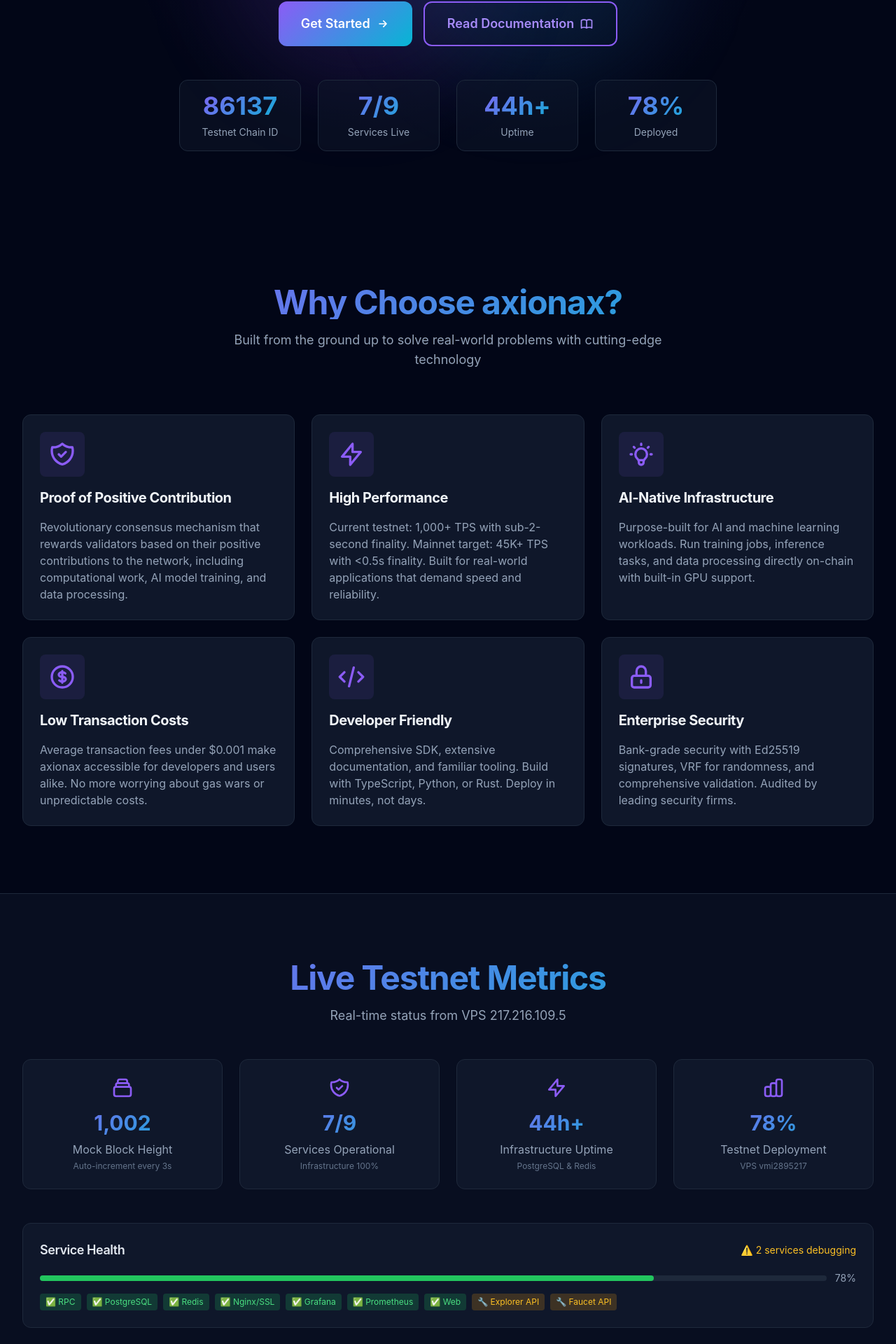
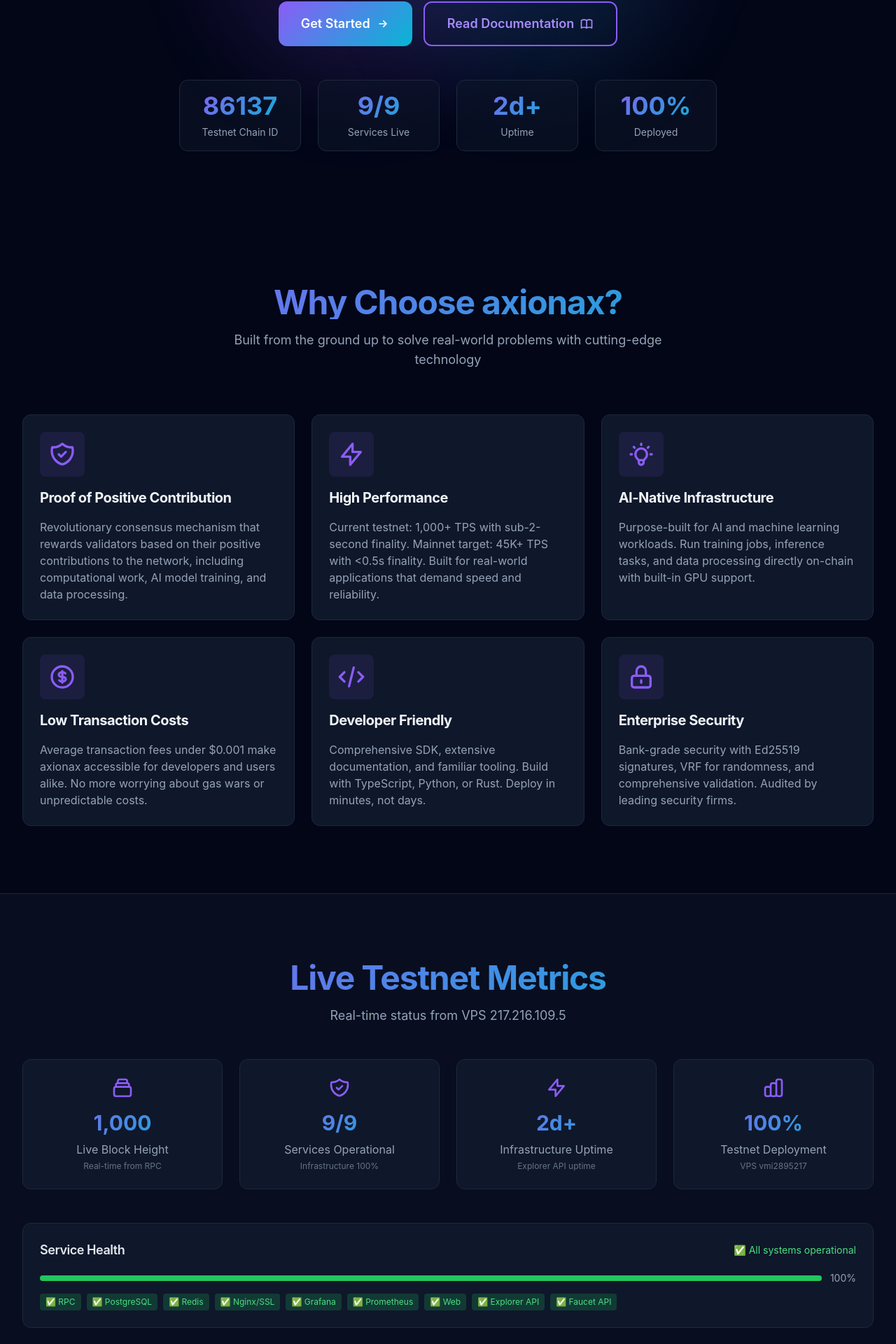
Before and after one commit to axionaxprotocol/axionax-web, a Next.js app: page / in a window 1280 px wide. Shown: the part 509-2429 px from the top of the page at 70% size. Built offline with nearby package versions, Linux system fonts and the light colour scheme; no server answers.

Commit message:
Add real-time stats from Explorer API - Update Statistics component to fetch live data every 5s - Add /api/stats endpoint to Explorer API - Display real block height, service count, and uptime

```diff
--- a/src/components/home/Hero.tsx
+++ b/src/components/home/Hero.tsx
@@ -15,8 +15,8 @@ export default function Hero() {
           {/* Badge */}
           <div className="mb-8 animate-fade-in-up">
             <span className="inline-flex items-center gap-2 px-4 py-2 bg-primary-500/10 border border-primary-500/20 rounded-full text-primary-400 text-sm font-medium">
-              <span className="w-2 h-2 bg-amber-500 rounded-full animate-pulse" />
-              Testnet 78% Deployed • 7/9 Services Live
+              <span className="w-2 h-2 bg-green-500 rounded-full animate-pulse" />
+              Testnet 100% Deployed • 9/9 Services Live
             </span>
           </div>
 
@@ -58,15 +58,15 @@ export default function Hero() {
               <div className="text-sm text-dark-400 group-hover:text-dark-300 transition-colors">Testnet Chain ID</div>
             </div>
             <div className="group text-center p-4 rounded-xl bg-dark-900/50 border border-dark-800 hover:border-secondary-500/50 hover:bg-dark-900 transition-all duration-300 cursor-default">
-              <div className="text-3xl md:text-4xl font-bold gradient-text mb-2 group-hover:scale-110 transition-transform">7/9</div>
+              <div className="text-3xl md:text-4xl font-bold gradient-text mb-2 group-hover:scale-110 transition-transform">9/9</div>
               <div className="text-sm text-dark-400 group-hover:text-dark-300 transition-colors">Services Live</div>
             </div>
             <div className="group text-center p-4 rounded-xl bg-dark-900/50 border border-dark-800 hover:border-primary-500/50 hover:bg-dark-900 transition-all duration-300 cursor-default">
-              <div className="text-3xl md:text-4xl font-bold gradient-text mb-2 group-hover:scale-110 transition-transform">44h+</div>
+              <div className="text-3xl md:text-4xl font-bold gradient-text mb-2 group-hover:scale-110 transition-transform">2d+</div>
               <div className="text-sm text-dark-400 group-hover:text-dark-300 transition-colors">Uptime</div>
             </div>
             <div className="group text-center p-4 rounded-xl bg-dark-900/50 border border-dark-800 hover:border-secondary-500/50 hover:bg-dark-900 transition-all duration-300 cursor-default">
-              <div className="text-3xl md:text-4xl font-bold gradient-text mb-2 group-hover:scale-110 transition-transform">78%</div>
+              <div className="text-3xl md:text-4xl font-bold gradient-text mb-2 group-hover:scale-110 transition-transform">100%</div>
               <div className="text-sm text-dark-400 group-hover:text-dark-300 transition-colors">Deployed</div>
             </div>
           </div>
--- a/src/components/home/Statistics.tsx
+++ b/src/components/home/Statistics.tsx
@@ -2,22 +2,43 @@
 
 import React, { useEffect, useState } from 'react';
 
+const EXPLORER_API = 'http://217.216.109.5:3001';
+
 export default function Statistics() {
   const [stats, setStats] = useState({
     blocks: 1000,
-    services: 7,
-    uptime: 44,
-    deployment: 78,
+    services: 9,
+    uptime: 48,
+    deployment: 100,
   });
+  const [loading, setLoading] = useState(true);
 
   useEffect(() => {
-    // Simulate block increment
-    const interval = setInterval(() => {
-      setStats(prev => ({
-        ...prev,
-        blocks: prev.blocks + 1,
-      }));
-    }, 3000); // Mock RPC mines blocks every 3 seconds
+    // Fetch real-time stats from Explorer API
+    const fetchStats = async () => {
+      try {
+        const response = await fetch(`${EXPLORER_API}/api/stats`);
+        const data = await response.json();
+
+        setStats({
+          blocks: data.blockNumber,
+          services: data.services.healthy,
+          uptime: data.uptime.hours,
+          deployment: data.deployment,
+        });
+        setLoading(false);
+      } catch (error) {
+        console.error('Failed to fetch stats:', error);
+        // Keep using default values on error
+        setLoading(false);
+      }
+    };
+
+    // Initial fetch
+    fetchStats();
+
+    // Refresh every 5 seconds
+    const interval = setInterval(fetchStats, 5000);
 
     return () => clearInterval(interval);
   }, []);
@@ -28,14 +49,14 @@ export default function Statistics() {
 
   const statItems = [
     {
-      label: 'Mock Block Height',
-      value: formatNumber(stats.blocks),
+      label: 'Live Block Height',
+      value: loading ? '...' : formatNumber(stats.blocks),
       icon: (
         <svg className="w-8 h-8" fill="none" stroke="currentColor" viewBox="0 0 24 24">
           <path strokeLinecap="round" strokeLinejoin="round" strokeWidth={2} d="M19 11H5m14 0a2 2 0 012 2v6a2 2 0 01-2 2H5a2 2 0 01-2-2v-6a2 2 0 012-2m14 0V9a2 2 0 00-2-2M5 11V9a2 2 0 012-2m0 0V5a2 2 0 012-2h6a2 2 0 012 2v2M7 7h10" />
         </svg>
       ),
-      subtitle: 'Auto-increment every 3s',
+      subtitle: 'Real-time from RPC',
     },
     {
       label: 'Services Operational',
@@ -49,13 +70,13 @@ export default function Statistics() {
     },
     {
       label: 'Infrastructure Uptime',
-      value: `${stats.uptime}h+`,
+      value: loading ? '...' : (stats.uptime >= 24 ? `${Math.floor(stats.uptime/24)}d+` : `${stats.uptime}h+`),
       icon: (
         <svg className="w-8 h-8" fill="none" stroke="currentColor" viewBox="0 0 24 24">
           <path strokeLinecap="round" strokeLinejoin="round" strokeWidth={2} d="M13 10V3L4 14h7v7l9-11h-7z" />
         </svg>
       ),
-      subtitle: 'PostgreSQL & Redis',
+      subtitle: 'Explorer API uptime',
     },
     {
       label: 'Testnet Deployment',
@@ -98,14 +119,14 @@ export default function Statistics() {
         <div className="mt-12 p-6 rounded-xl bg-dark-900 border border-dark-800">
           <div className="flex items-center justify-between mb-4">
             <h3 className="text-lg font-semibold text-dark-200">Service Health</h3>
-            <span className="text-sm text-amber-400">⚠️ 2 services debugging</span>
+            <span className="text-sm text-green-400">✅ All systems operational</span>
           </div>
           <div className="space-y-3">
             <div className="flex items-center gap-3">
               <div className="w-full bg-dark-800 rounded-full h-2">
-                <div className="bg-green-500 h-2 rounded-full" style={{ width: '78%' }}></div>
+                <div className="bg-green-500 h-2 rounded-full" style={{ width: '100%' }}></div>
               </div>
-              <span className="text-sm text-dark-400 whitespace-nowrap">78%</span>
+              <span className="text-sm text-dark-400 whitespace-nowrap">100%</span>
             </div>
             <div className="flex flex-wrap gap-2 text-xs">
               <span className="px-2 py-1 bg-green-500/20 text-green-400 rounded">✅ RPC</span>
@@ -115,8 +136,8 @@ export default function Statistics() {
               <span className="px-2 py-1 bg-green-500/20 text-green-400 rounded">✅ Grafana</span>
               <span className="px-2 py-1 bg-green-500/20 text-green-400 rounded">✅ Prometheus</span>
               <span className="px-2 py-1 bg-green-500/20 text-green-400 rounded">✅ Web</span>
-              <span className="px-2 py-1 bg-amber-500/20 text-amber-400 rounded">🔧 Explorer API</span>
-              <span className="px-2 py-1 bg-amber-500/20 text-amber-400 rounded">🔧 Faucet API</span>
+              <span className="px-2 py-1 bg-green-500/20 text-green-400 rounded">✅ Explorer API</span>
+              <span className="px-2 py-1 bg-green-500/20 text-green-400 rounded">✅ Faucet API</span>
             </div>
           </div>
         </div>
```
